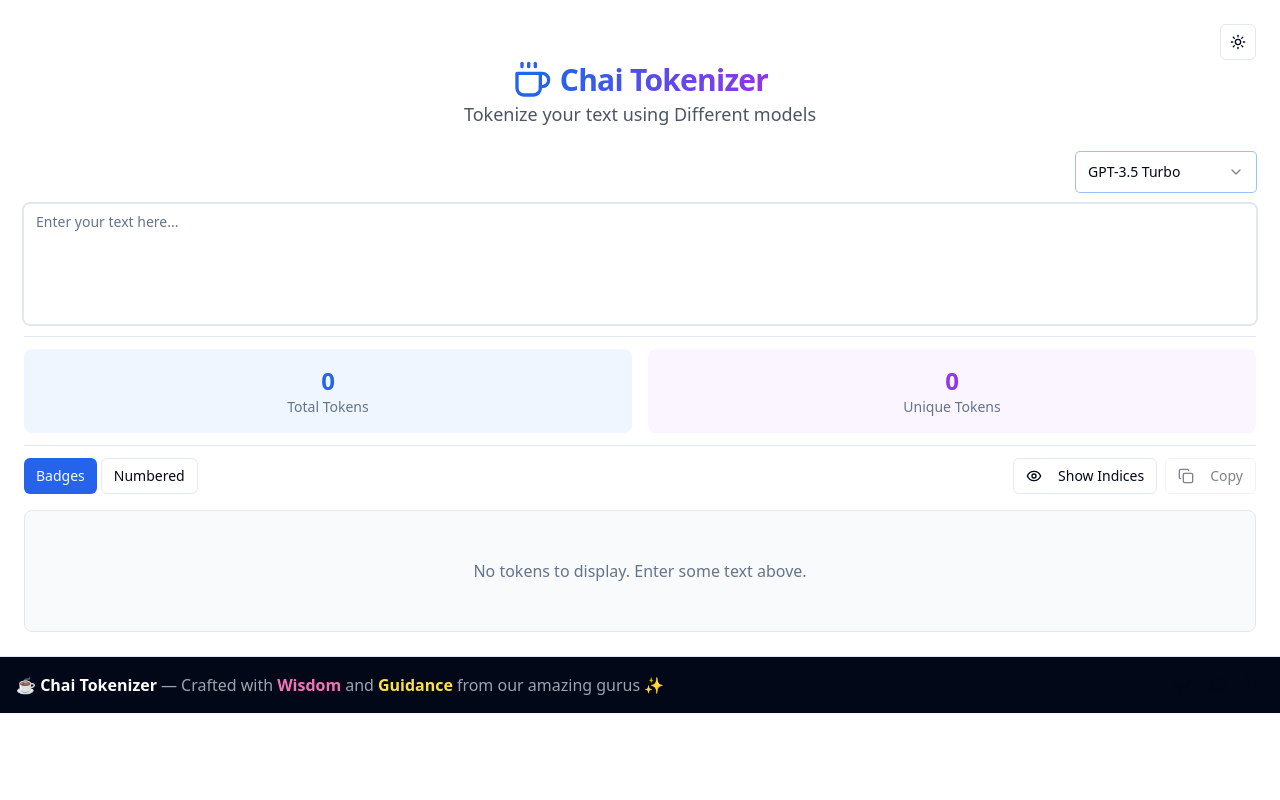
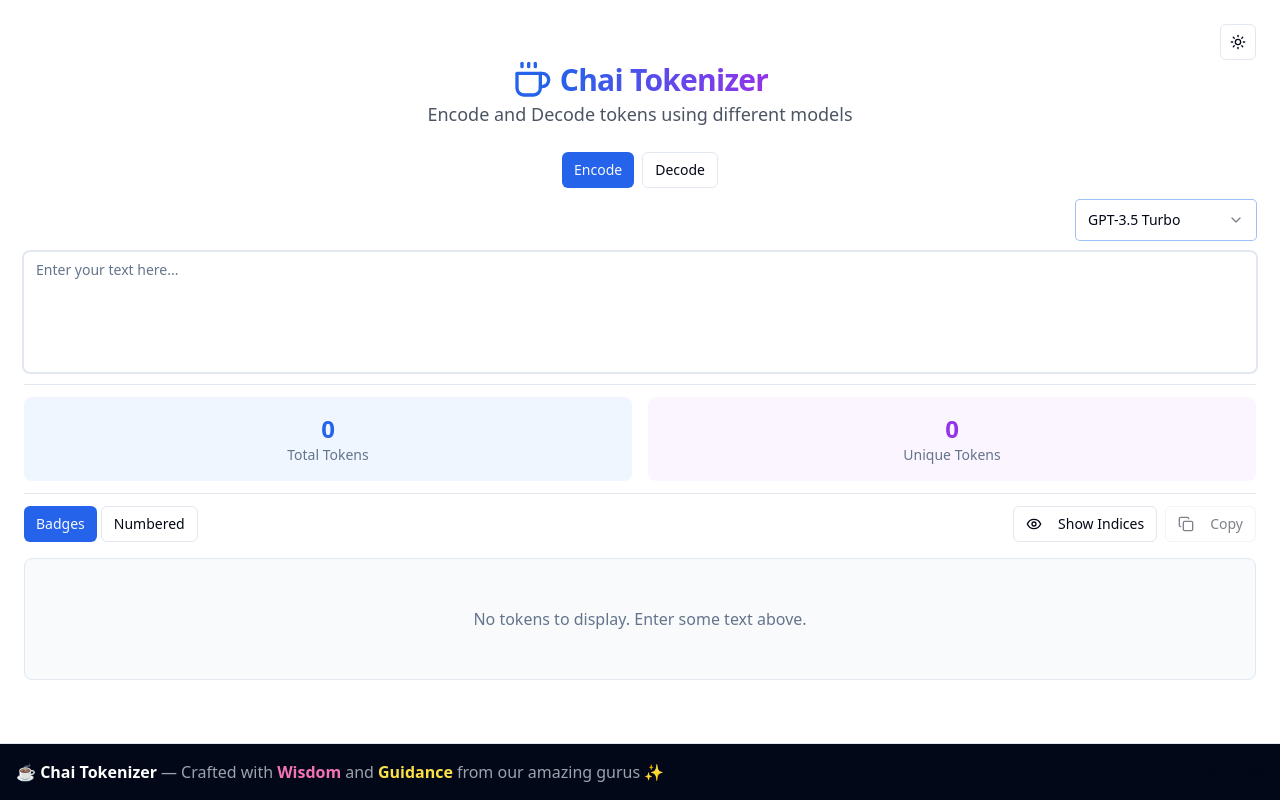
Before and after one commit to sayandotdev/Tokenizer, a React (Vite) app: page / in a window 1280 px wide. Built offline with nearby package versions, Linux system fonts and the light colour scheme.

Commit message:
add decode feature

```diff
--- a/src/components/Footer.tsx
+++ b/src/components/Footer.tsx
@@ -2,13 +2,13 @@
 
 const Footer = () => {
   return (
-    <footer className="sm:sticky bottom-0 w-full bg-[#020817]">
+    <footer className="fixed bottom-0 w-full bg-[#020817]">
       <hr />
       <div className="max-w-7xl mx-auto px-4 py-4 flex flex-col md:flex-row items-center justify-between">
         {/* Navigation Links */}
         <p className="flex flex-wrap items-center justify-center gap-1 text-center text-sm sm:text-base text-gray-400 mb-4 md:mb-0">
           <span className="font-semibold text-white">☕ Chai Tokenizer</span>
-          <span>— Crafted with</span>
+          <span>— Crafted with </span>
           <span className="font-semibold text-pink-400">Wisdom</span>
           <span>and</span>
           <span className="font-semibold text-yellow-300">Guidance</span>
--- a/src/components/TokenizerCard.tsx
+++ b/src/components/TokenizerCard.tsx
@@ -17,6 +17,7 @@
 import Footer from "./Footer";
 
 type TokenDisplayMode = "badges" | "numbered";
+type ModeType = "encode" | "decode";
 
 interface TokenInfo {
   text: string;
@@ -30,6 +31,8 @@
   const [showTokenIndices, setShowTokenIndices] = useState(false);
   const [copied, setCopied] = useState(false);
   const [model, setModel] = useState("gpt-3.5-turbo");
+  const [mode, setMode] = useState<ModeType>("encode");
+  const [decodedText, setDecodedText] = useState("");
 
   useEffect(() => {
     const handler = setTimeout(() => {
@@ -39,7 +42,7 @@
   }, [text]);
 
   const tokens: TokenInfo[] = useMemo(() => {
-    if (!debouncedText.trim()) return [];
+    if (!debouncedText.trim() || mode !== "encode") return [];
     try {
       if (model.startsWith("gpt")) {
         const enc = encodingForModel(model as TiktokenModel);
@@ -47,7 +50,6 @@
         const decodedTokens = tokenIds.map((id) => enc.decode([id]));
         return tokenIds.map((id, idx) => ({ id, text: decodedTokens[idx] }));
       } else {
-        // Placeholder for non-OpenAI models
         return debouncedText.split(/\s+/).map((word, idx) => ({
           id: idx,
           text: word,
@@ -57,28 +59,67 @@
       console.error("Error tokenizing text:", error);
       return [];
     }
-  }, [debouncedText, model]);
+  }, [debouncedText, model, mode]);
+
+  // Decode functionality
+  useEffect(() => {
+    if (mode === "decode" && debouncedText.trim()) {
+      try {
+        const tokenIds = debouncedText
+          .split(/[\s,]+/)
+          .map((t) => parseInt(t, 10))
+          .filter((n) => !isNaN(n));
+        if (tokenIds.length > 0 && model.startsWith("gpt")) {
+          const enc = encodingForModel(model as TiktokenModel);
+          setDecodedText(enc.decode(tokenIds));
+        } else {
+          setDecodedText("");
+        }
+      } catch (error) {
+        console.error("Error decoding tokens:", error);
+        setDecodedText("");
+      }
+    } else {
+      setDecodedText("");
+    }
+  }, [debouncedText, mode, model]);
 
   const handleCopy = async () => {
     try {
-      const textToCopy =
+      let textToCopy = "";
+      if (mode === "encode") {
+        textToCopy =
           displayMode === "numbered"
             ? tokens.map((t, i) => `${i + 1}. ${t.text} -> ${t.id}`).join("\n")
             : tokens.map((t) => `${t.text} -> ${t.id}`).join("\n");
-
+      } else {
+        textToCopy = decodedText;
+      }
       await navigator.clipboard.writeText(textToCopy);
       setCopied(true);
       setTimeout(() => setCopied(false), 2000);
     } catch (err) {
-      console.error("Failed to copy tokens:", err);
+      console.error("Failed to copy:", err);
     }
   };
 
   const renderTokens = () => {
-    if (tokens.length === 0) {
+    if (tokens.length === 0 && mode === "encode") {
       return (
         <p className="text-muted-foreground text-center py-8">
           No tokens to display. Enter some text above.
+        </p>
+      );
+    }
+
+    if (mode === "decode") {
+      return decodedText ? (
+        <div className="p-3 rounded-lg font-mono whitespace-pre-wrap">
+          {decodedText}
+        </div>
+      ) : (
+        <p className="text-muted-foreground text-center py-8">
+          No decoded text. Enter valid token IDs above.
         </p>
       );
     }
@@ -140,26 +181,50 @@
           </CardTitle>
         </div>
         <CardDescription className="text-lg text-gray-600">
-          Tokenize your text using Different models
+          Encode and Decode tokens using different models
         </CardDescription>
       </CardHeader>
 
-      <CardContent className="space-y-3">
+      <CardContent className="space-y-3 pb-32 sm:pb-20">
+        {/* Mode Switch */}
+        <div className="flex justify-center space-x-2">
+          <Button
+            variant={mode === "encode" ? "default" : "outline"}
+            size="sm"
+            onClick={() => setMode("encode")}
+          >
+            Encode
+          </Button>
+          <Button
+            variant={mode === "decode" ? "default" : "outline"}
+            size="sm"
+            onClick={() => setMode("decode")}
+          >
+            Decode
+          </Button>
+        </div>
+
         {/* Model choose  */}
         <ModelSelector model={model} setModel={setModel} />
+
         {/* Input Section */}
         <div className="space-y-4">
           <Textarea
             value={text}
             onChange={(e) => setText(e.target.value)}
-            placeholder="Enter your text here..."
+            placeholder={
+              mode === "encode"
+                ? "Enter your text here..."
+                : "Enter token IDs separated by spaces or commas..."
+            }
             className="min-h-[120px] resize-none focus:ring-2 focus:ring-gray-600 focus:outline-none focus:border-none transition-colors duration-200"
           />
         </div>
 
-        <Separator />
+        {mode === "encode" && <Separator />}
 
         {/* Stats Section */}
+        {mode === "encode" && (
           <div className="grid grid-cols-2 gap-4">
             <div className="text-center p-4 bg-blue-50 dark:bg-blue-950/50 rounded-lg w-full">
               <div className="text-2xl font-bold text-blue-600 dark:text-blue-400">
@@ -174,11 +239,13 @@
               <div className="text-sm text-muted-foreground">Unique Tokens</div>
             </div>
           </div>
+        )}
 
-        <Separator />
+        {mode === "encode" && <Separator />}
 
         {/* Output Section */}
         <div className="space-y-4">
+          {mode === "encode" && (
             <div className="flex flex-wrap gap-2 justify-between">
               <div className="flex items-center space-x-1">
                 <Button
@@ -223,13 +290,28 @@
                 </Button>
               </div>
             </div>
+          )}
+
+          {mode === "decode" && (
+            <div className="flex justify-end">
+              <Button
+                onClick={handleCopy}
+                variant="outline"
+                size="sm"
+                className="flex items-center space-x-2 transition-all duration-200"
+                disabled={!decodedText}
+              >
+                <Copy className="w-4 h-4" />
+                <span>{copied ? "Copied!" : "Copy"}</span>
+              </Button>
+            </div>
+          )}
 
           <div className="max-h-64 overflow-y-auto p-4 bg-muted/50 rounded-lg border">
             {renderTokens()}
           </div>
         </div>
       </CardContent>
-      {/* <Separator /> */}
       <Footer />
     </Card>
   );
```
Lines whose indentation alone changed are shown as unchanged.
